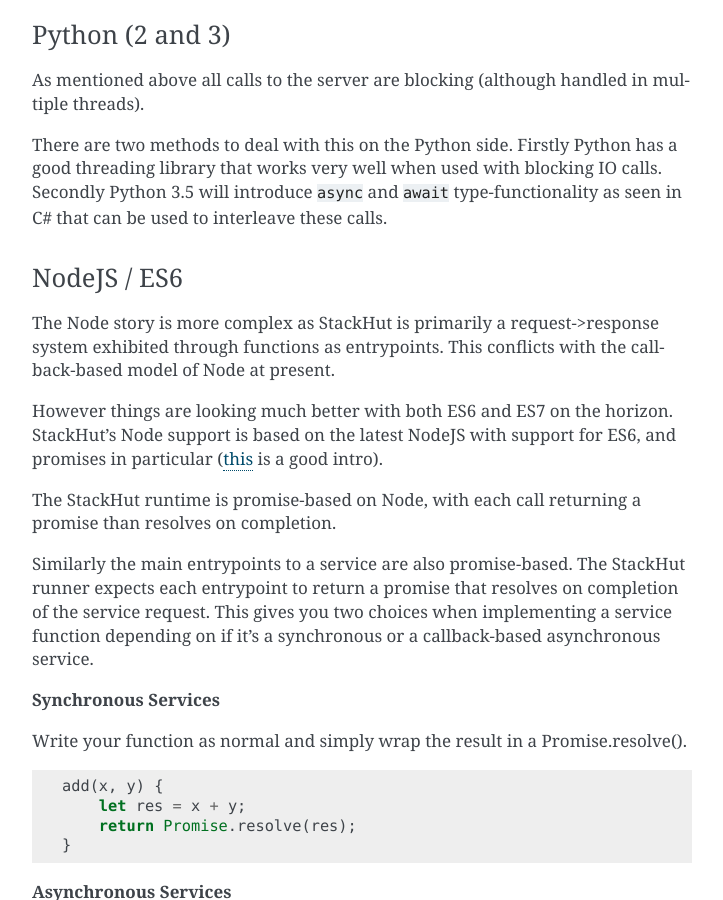
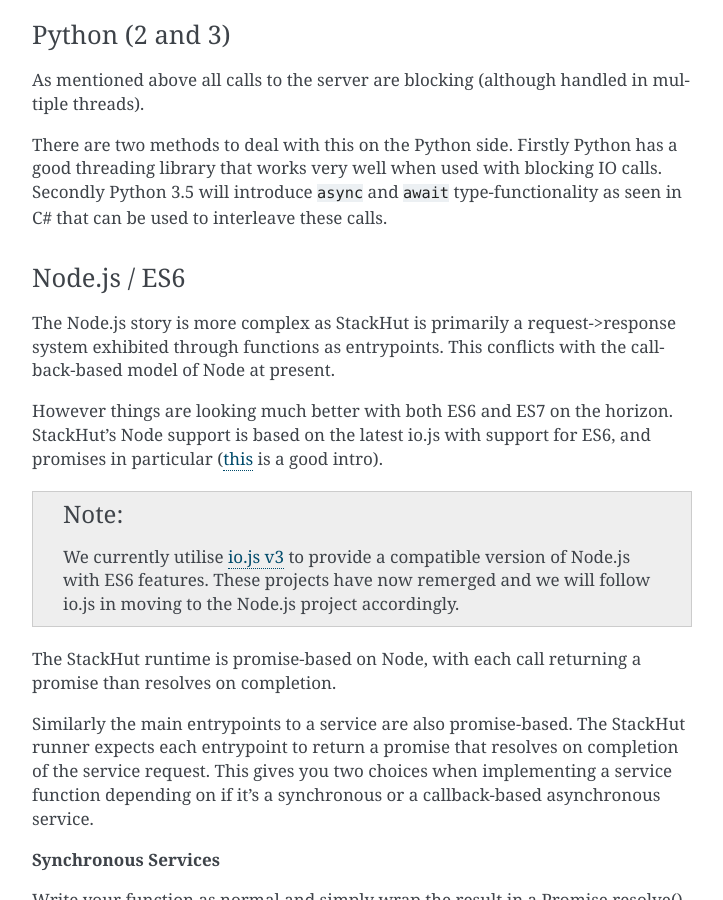
Before and after one commit to nstack/stackhut, a Sphinx documentation site: the page built from docs/full_docs/service_runtime.rst, in a window 1280 px wide and 900 px high, scrolled down 1599 px. Shown: the whole window, without its empty margins (388-1111 px from the left). Built offline with Sphinx 7.4.7, drawn with Linux system fonts in a browser that asks for light colours; pages that are not in the unit, such as notebooks, are missing from menus; some of the changed text lies outside the part shown.

Commit message:
add better io.js attribution

```diff
--- a/docs/full_docs/service_runtime.rst
+++ b/docs/full_docs/service_runtime.rst
@@ -74,13 +74,15 @@
 Secondly Python 3.5 will introduce ``async`` and ``await`` type-functionality as seen in C# that can be used to interleave these calls.
 
 
-NodeJS / ES6
-^^^^^^^^^^^^
+Node.js / ES6
+^^^^^^^^^^^^^
 
-The Node story is more complex as StackHut is primarily a request->response system exhibited through functions as entrypoints. This conflicts with the callback-based model of Node at present.
+The Node.js story is more complex as StackHut is primarily a request->response system exhibited through functions as entrypoints. This conflicts with the callback-based model of Node at present.
 
 However things are looking much better with both ES6 and ES7 on the horizon.
-StackHut's Node support is based on the latest NodeJS with support for ES6, and promises in particular (`this <http://www.html5rocks.com/en/tutorials/es6/promises/>`_ is a good intro).
+StackHut's Node support is based on the latest io.js with support for ES6, and promises in particular (`this <http://www.html5rocks.com/en/tutorials/es6/promises/>`_ is a good intro).
+
+.. note:: We currently utilise `io.js v3 <https://iojs.org/>`_ to provide a compatible version of Node.js with ES6 features. These projects have now remerged and we will follow io.js in moving to the Node.js project accordingly.
 
 The StackHut runtime is promise-based on Node, with each call returning a promise than resolves on completion.
 
--- a/docs/full_docs/service_structure.rst
+++ b/docs/full_docs/service_structure.rst
@@ -95,7 +95,7 @@
 =======     ===========
 python      `Python 3 <http://python.org/>`_
 python2     `Python 2 <http://python.org/>`_
-nodejs      `NodeJS <http://nodejs.org/>`_
+nodejs      `Node.js <http://nodejs.org/>`_  (implemented using `io.js <http://iojs.org/>`_)
 =======     ===========
 
 .. note:: Currently we only support one language stack per service (although you could use this to call anothor language you've bundled into the image)
```
